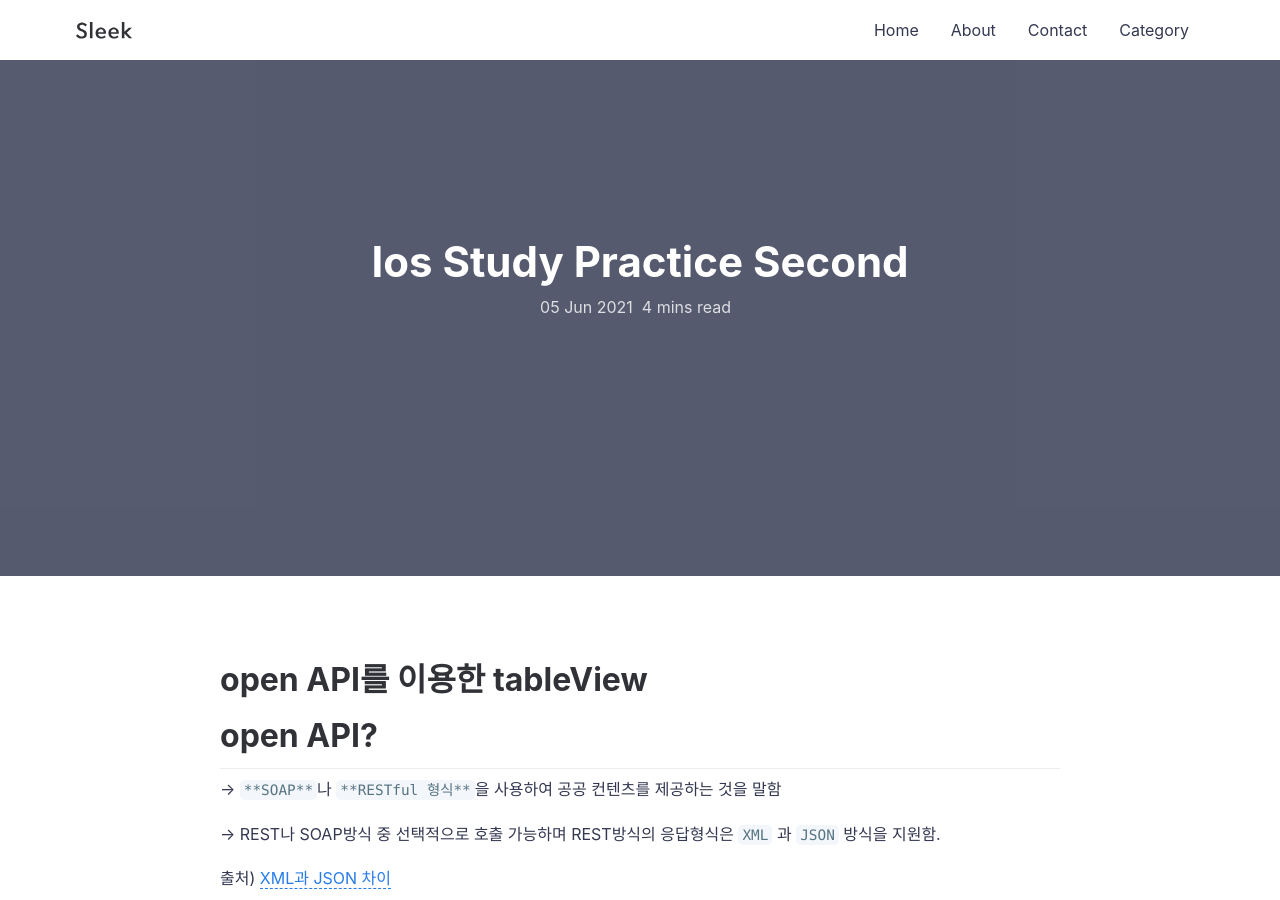
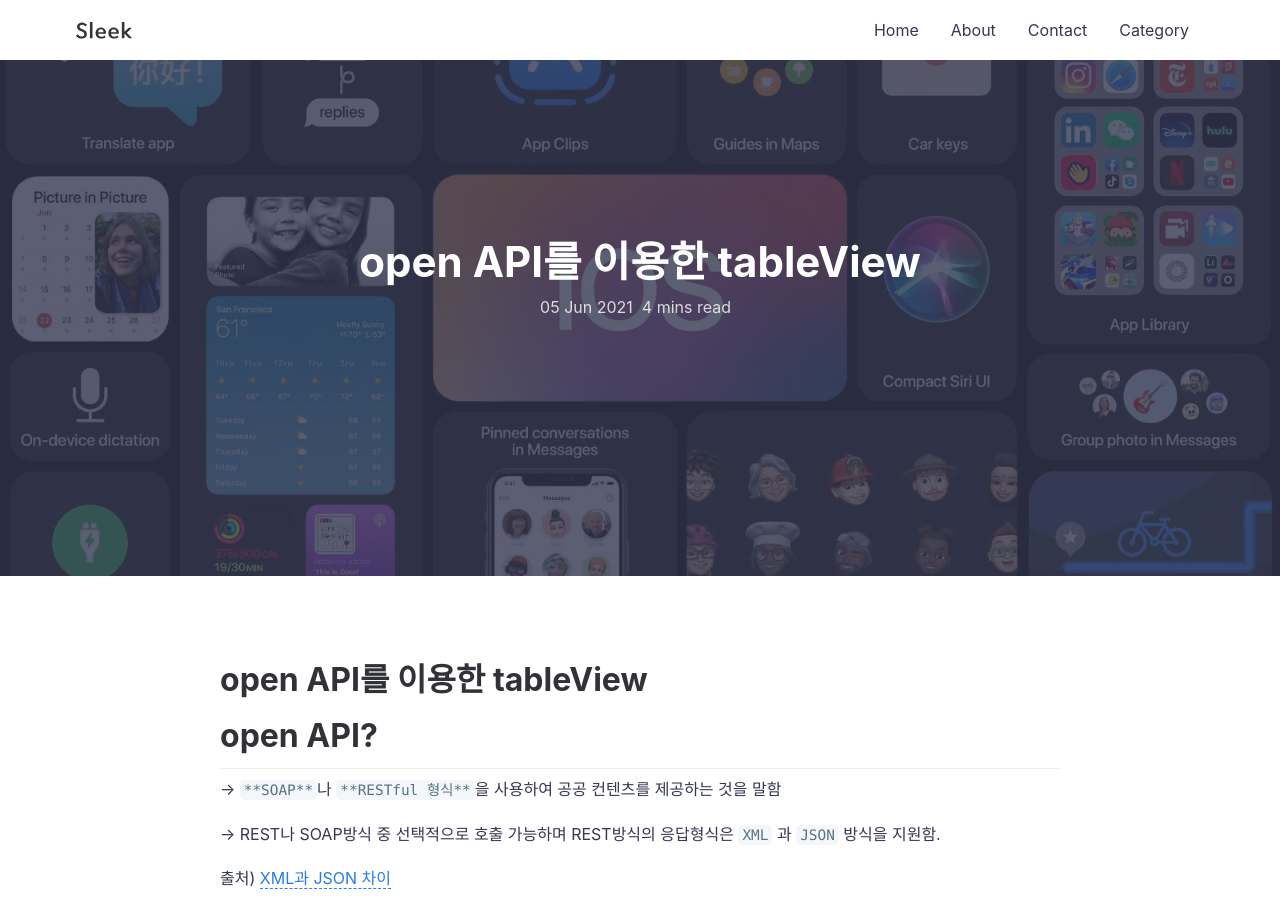
Before and after one commit to Yeji-Jang1210/Yeji-Jang1210.github.io, a Jekyll site: the page built from _posts/iOS-study/2021-06-05-iOS-study-practice-second.md, in a window 1280 px wide and 900 px high. Built offline with Jekyll 4.4.1, drawn with Linux system fonts in a browser that asks for light colours; our own code applies the rules of GitHub Pages for plain Markdown files; comment, search, counter and statistics services are not loaded.

Commit message:
modifies post title

```diff
--- a/_posts/iOS-study/2021-06-05-iOS-study-practice-second.md
+++ b/_posts/iOS-study/2021-06-05-iOS-study-practice-second.md
@@ -1,3 +1,10 @@
+---
+layout : post
+title : "open API를 이용한 tableView"
+featured-img: ios-study
+categories : [iOS]
+---
+
 # open API를 이용한 tableView
 
 # open API?
```
